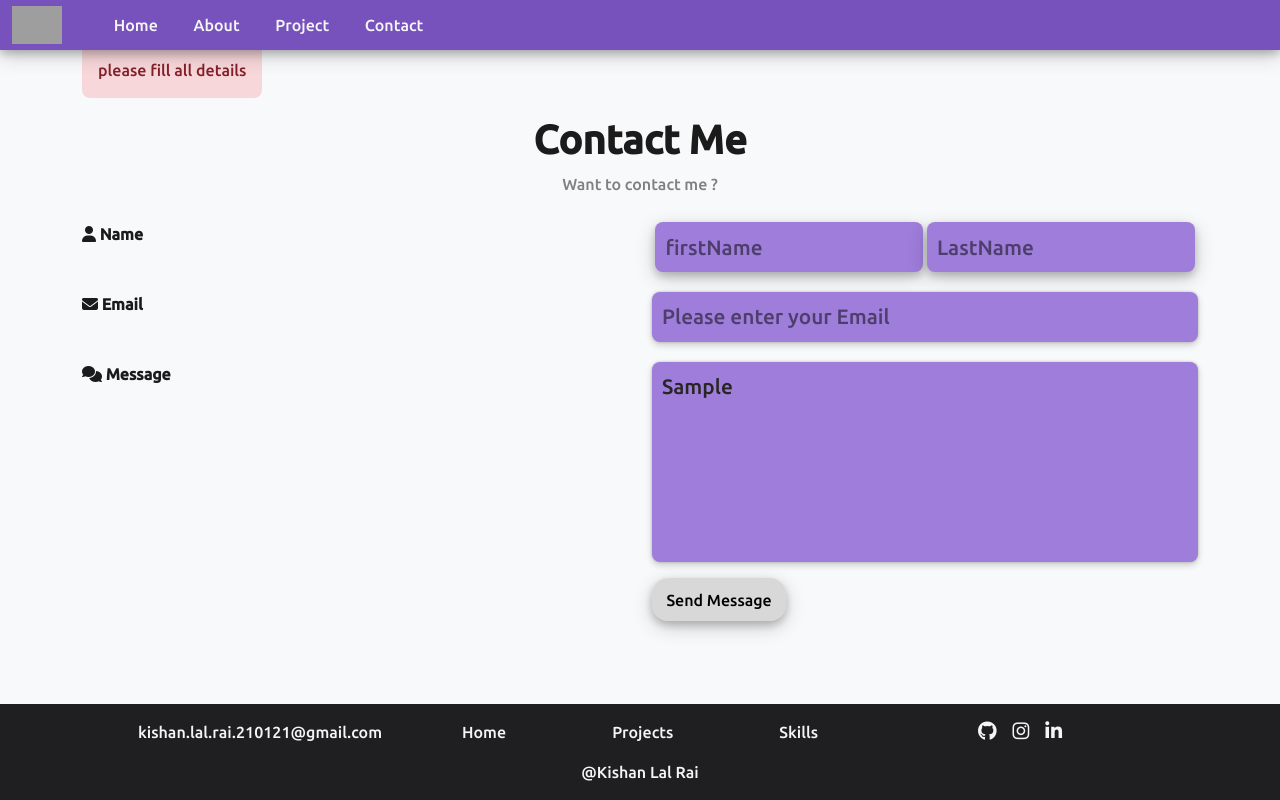
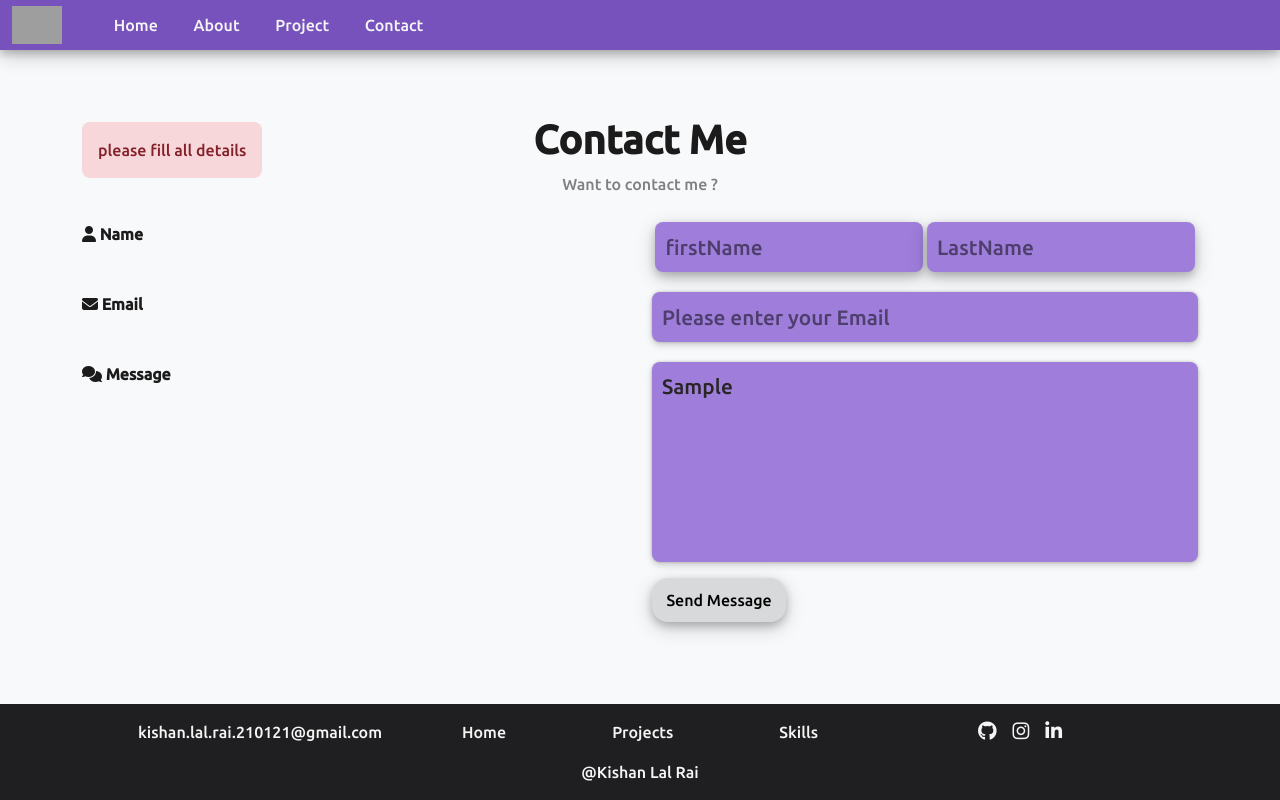
Before and after one commit to Kishn0109/MyPortfolio, a plain HTML site: page index.html in a window 1280 px wide. Both pictures are taken after typing "Sample" into the empty fields and a click on the button "Send Message". Shown: the part 3151-3951 px from the top of the page. Drawn offline with nearby package versions, Linux system fonts and the light colour scheme; grey boxes are pictures that could not be loaded; a script that the page names is missing.

Commit message:
whitout animation

```diff
--- a/index.html
+++ b/index.html
@@ -30,9 +30,9 @@
       crossorigin="anonymous"
     ></script>
         <script src="https://smtpjs.com/v3/smtp.js"></script>
-        <link href="https://unpkg.com/aos@2.3.1/dist/aos.css" rel="stylesheet">
+        <!-- <link href="https://unpkg.com/aos@2.3.1/dist/aos.css" rel="stylesheet"> -->
 
-<script src="https://unpkg.com/aos@2.3.1/dist/aos.js"></script>
+<!-- <script src="https://unpkg.com/aos@2.3.1/dist/aos.js"></script> -->
     <title>All about me</title>
   </head>
   <body class="bg-light" style="color: gray">
--- a/style.css
+++ b/style.css
@@ -466,7 +466,7 @@ header .hide {
   display: flex;
   padding: 1rem;
   top: -10px;
-  margin-top: 0px;
+  margin-top: 5rem;
 }
 .hide-alert {
   display: none;
```
